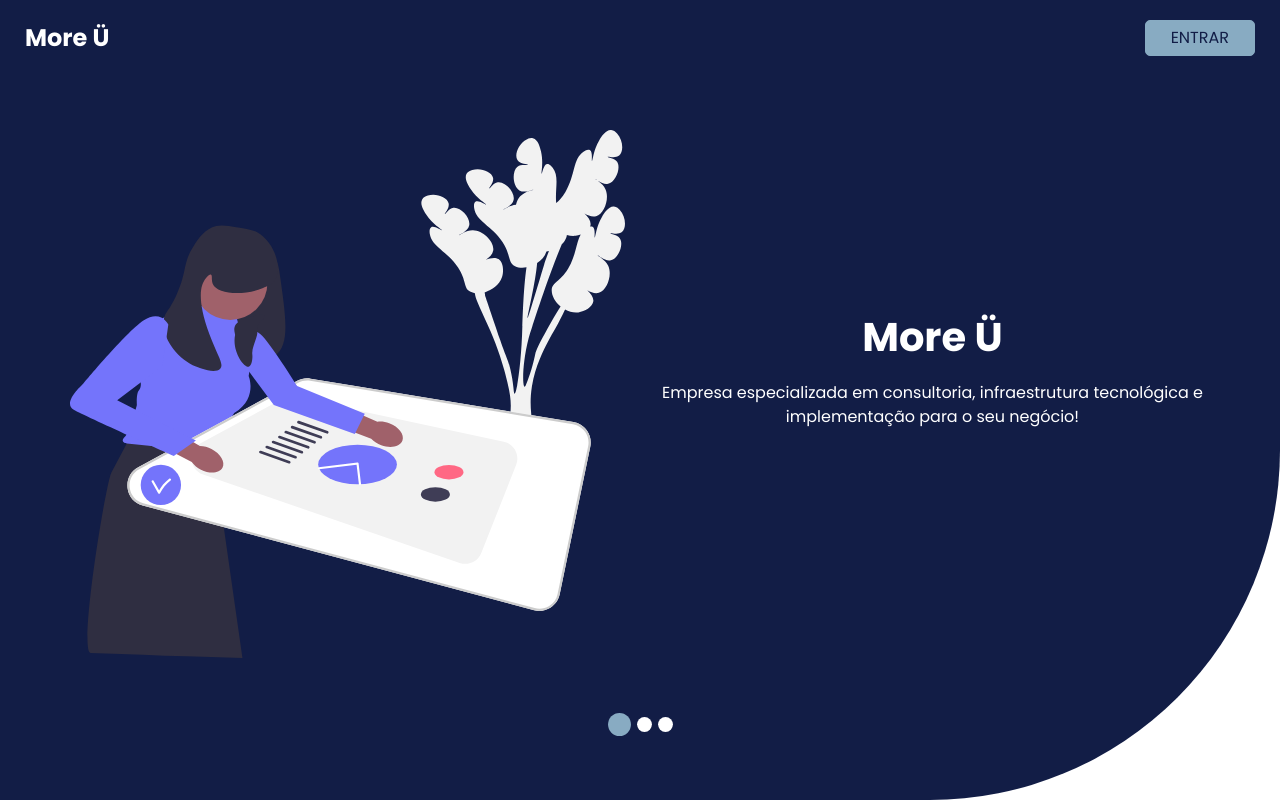
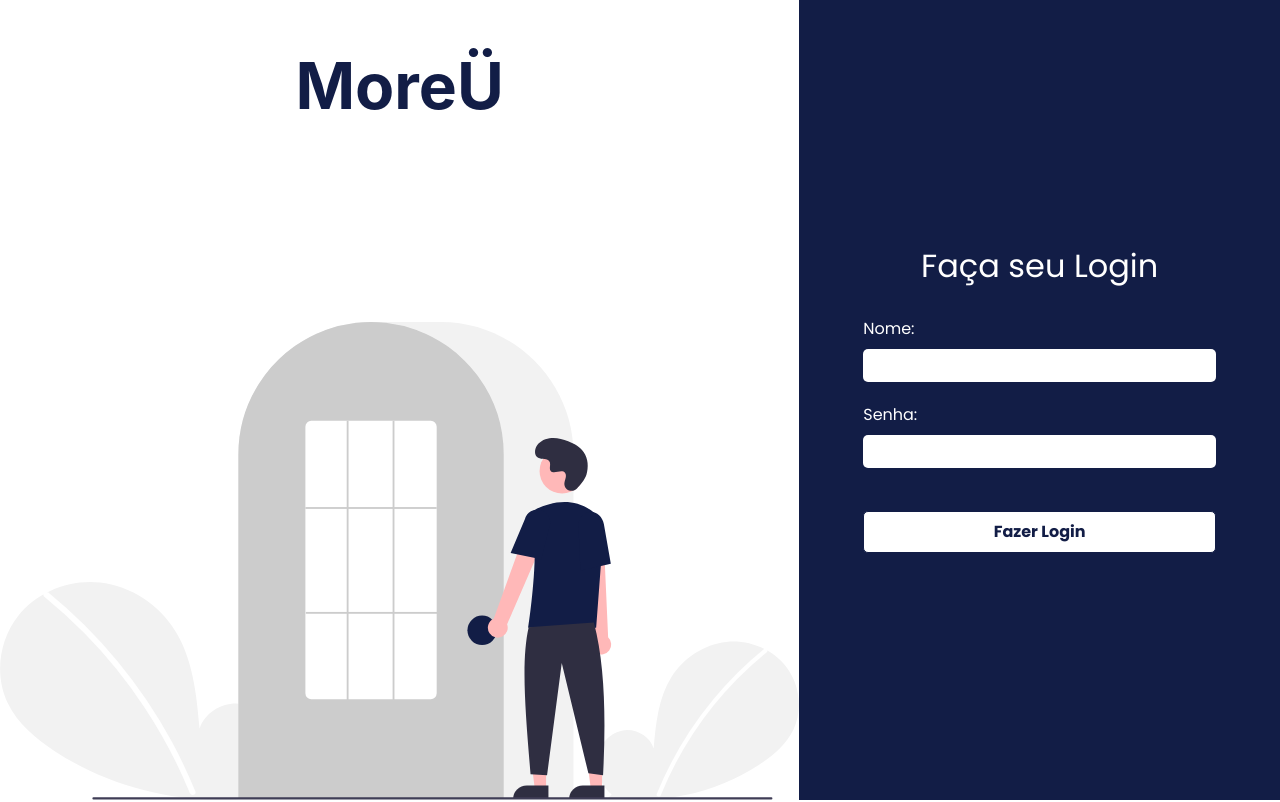
Before and after one commit to PauloHenriqueOliveiradeAlmeida/MoreU-frontend, a React (Vite) app: page /login in a window 1280 px wide. Shown: the top 802 px of the page. Built offline with nearby package versions, Linux system fonts and the light colour scheme; no server answers.

Commit message:
:lipstick:feat: estilização da tela de login

```diff
--- a/package.json
+++ b/package.json
@@ -14,7 +14,8 @@
     "@fortawesome/free-solid-svg-icons": "^6.4.2",
     "@fortawesome/react-fontawesome": "^0.2.0",
     "react": "^18.2.0",
-    "react-dom": "^18.2.0"
+    "react-dom": "^18.2.0",
+    "react-router-dom": "^6.15.0"
   },
   "devDependencies": {
     "@types/react": "^18.2.15",
--- /dev/null
+++ b/src/Login.tsx
@@ -0,0 +1,30 @@
+import "./assets/styles/forms.scss";
+
+function Login() {
+    return (
+        <div className="background">
+            <form>
+                <h2>Faça seu Login</h2>
+                <div>
+                    <label htmlFor="">Nome:</label>
+                    <input type="text" />
+                </div>
+
+
+                <div>
+                    <label htmlFor="">Senha:</label>
+                    <input type="text" />
+                </div>
+
+                <button type="submit"><span>Fazer Login</span></button>
+            </form>
+
+            <div className="details">
+                <h1>MoreÜ</h1>
+                <img src="login.svg" alt="Imagem de Login" />
+            </div>
+        </div>
+    );
+}
+
+export default Login;
--- /dev/null
+++ b/src/assets/styles/forms.scss
@@ -0,0 +1,134 @@
+@use "globals.scss";
+.background {
+    background-color: globals.$white;
+    height: 100vh;
+    display: flex;
+    flex-direction: column;
+    justify-content: center;
+    align-items: center;
+
+    h1 {
+        margin-top: 3rem;
+        font-size: 3rem;
+        color: globals.$primary1;
+    }
+
+
+}
+
+.details {
+    display: flex;
+    flex-direction: column;
+
+    img {
+        object-fit: contain;
+        display: none;
+    }
+}
+
+form {
+    background-color: globals.$primary1;
+    color: globals.$white;
+    font-family: globals.$main-font;
+    width: 90%;
+    margin: 0 auto;
+    padding: 10%;
+    display: flex;
+    flex-direction: column;
+    justify-content: center;
+    align-items: center;
+    border-radius: globals.$border-radius;
+
+    h2 {
+        font-size: 2rem;
+        margin-bottom: 2rem;
+    }
+
+    div {
+        width: 100%;
+        display: flex;
+        flex-direction: column;
+        margin-bottom: 1.3rem;
+
+        input {
+            font-size: 0.7rem;
+            padding: 0.5rem;
+            border-radius: calc(globals.$border-radius - 5px);
+            border: none;
+            outline: none;
+        }
+    }
+
+    button {
+        position: relative;
+        margin-top: calc(2.7rem - 1.3rem);
+        width: 100%;
+        background-color: globals.$white;
+        border: 1.5px solid globals.$primary1;
+        color: globals.$primary1;
+        padding: 0.5rem;
+        font-weight: bold;
+        border-radius: calc(globals.$border-radius - 5px);
+        overflow: hidden;
+        transition: border-color .4s ease-in-out;
+
+        span {
+            position: relative;
+            z-index: 1;
+        }
+
+        &::after {
+            content: '';
+            position: absolute;
+            top: 50%;
+            left: 50%;
+            width: 10px;
+            height: 10px;
+            border-radius: 100px;
+            transition: transform .4s ease-in;
+        }
+
+        &:hover {
+            color: globals.$white;
+            border-color: globals.$white;
+        }
+        &:hover::after {
+            transform: scale(100);
+            background-color: globals.$primary1;
+            box-shadow: 0px 0px 0px 36px globals.$primary2;
+        }
+    }
+}
+
+
+@media (width >= 768px) {
+    .background {
+        flex-direction: row-reverse;
+        justify-content: space-between;
+
+    }
+
+    .details {
+        height: 100%;
+        justify-content: space-between;
+        align-items: center;
+
+        img {
+            display: block;
+            width: 100%;
+        }
+
+        h1 {
+            font-size: 4rem;
+            font-weight: 700;
+        }
+    }
+
+    form {
+        height: 100%;
+        border-radius: 0px;
+        width: 40%;
+        margin: 0px;
+        padding: 4rem;
+    }
+}
--- /dev/null
+++ b/src/assets/styles/globals.scss
@@ -0,0 +1,11 @@
+@import url("https://fonts.googleapis.com/css2?family=Poppins:wght@400;600;700&display=swap");
+
+$white: #ffffff;
+$black: #000000;
+$primary1: #121d46;
+$primary2: #88abc2;
+$textCol: #1f1f1f;
+
+$border-radius: 10px;
+
+$main-font: "Poppins", sans-serif;
--- a/src/assets/styles/index.scss
+++ b/src/assets/styles/index.scss
@@ -1,15 +1,4 @@
-$white: #ffffff;
-$black: #000000;
-$primary1: #121d46;
-$primary2: #88abc2;
-$textCol: #1f1f1f;
-
-// import fonts
-@import url("https://fonts.googleapis.com/css2?family=Poppins:wght@400;600;700&display=swap");
-
-@mixin main-font {
-  font-family: "Poppins", sans-serif;
-}
+@use "globals.scss";
 
 @mixin hero_btn($col1, $col2, $pad1, $pad2, $bRadius) {
   display: inline-block;
@@ -26,9 +15,21 @@ $textCol: #1f1f1f;
   }
 }
 
+
+@mixin main-font {
+  font-family: globals.$main-font;
+}
+
+
 @mixin upperBold {
   text-transform: uppercase;
   font-weight: bold;
+}
+
+* {
+  margin: 0px;
+  padding: 0px;
+  box-sizing: border-box;
 }
 
 body {
@@ -76,7 +77,7 @@ body {
     font-weight: bold;
 
     span {
-      color: $primary1;
+      color: globals.$primary1;
     }
   }
 
@@ -109,7 +110,7 @@ a:focus {
   min-height: 100vh;
   display: flex;
   flex-direction: column;
-  background-color: $primary1;
+  background-color: globals.$primary1;
   border-radius: 0 0 350px 0;
 }
 
@@ -132,7 +133,7 @@ a:focus {
 .navbar-brand {
   span {
     font-weight: bold;
-    color: $white;
+    color: globals.$white;
     font-size: 24px;
   }
 }
@@ -146,7 +147,7 @@ a:focus {
     .nav-item {
       .nav-link {
         padding: 5px 25px;
-        color: $white;
+        color: globals.$white;
         text-align: center;
         text-transform: uppercase;
         border-radius: 5px;
@@ -156,8 +157,8 @@ a:focus {
       &:hover,
       &.active {
         .nav-link {
-          color: $black;
-          background-color: $white;
+          color: globals.$black;
+          background-color: globals.$white;
         }
       }
     }
@@ -178,7 +179,7 @@ a:focus {
     display: block;
     width: 35px;
     height: 4px;
-    background-color: $white;
+    background-color: globals.$white;
     margin: 7px 0;
     transition: all 0.3s;
     position: relative;
@@ -192,7 +193,7 @@ a:focus {
       left: 0;
       height: 100%;
       width: 100%;
-      background-color: $white;
+      background-color: globals.$white;
       top: -10px;
       border-radius: 5px;
       transition: all 0.3s;
@@ -248,7 +249,7 @@ a:focus {
   align-items: center;
 
   a {
-    color: $black;
+    color: globals.$black;
     text-transform: uppercase;
 
     span {
@@ -256,12 +257,12 @@ a:focus {
     }
 
     &:hover {
-      color: $primary2;
+      color: globals.$primary2;
     }
   }
 
   .quote_btn {
-    @include hero_btn($primary2, $primary1, 5px, 25px, 5px);
+    @include hero_btn(globals.$primary2, globals.$primary1, 5px, 25px, 5px);
   }
 }
 
@@ -285,7 +286,7 @@ a:focus {
 
   .detail-box {
     text-align: center;
-    color: $white;
+    color: globals.$white;
 
     h1 {
       font-weight: bold;
@@ -307,8 +308,8 @@ a:focus {
       }
 
       .btn1 {
-        @include hero_btn(darken($color: $primary1, $amount: 10),
-          $white,
+        @include hero_btn(darken($color: globals.$primary1, $amount: 10),
+          globals.$white,
           12px,
           15px,
           5px);
@@ -330,7 +331,7 @@ a:focus {
     margin-top: 45px;
 
     li {
-      background-color: $white;
+      background-color: globals.$white;
       width: 15px;
       height: 15px;
       border-radius: 100%;
@@ -339,7 +340,7 @@ a:focus {
       &.active {
         width: 23px;
         height: 23px;
-        background-color: $primary2;
+        background-color: globals.$primary2;
       }
     }
   }
@@ -358,8 +359,8 @@ a:focus {
 
   .box {
     margin-top: 25px;
-    // background: darken($color: $primary1, $amount: 10);
-    // color: $white;
+    // background: darken($color: globals.$primary1, $amount: 10);
+    // color: globals.$white;
     padding: 15px;
     border-radius: 10px;
     box-shadow: 0 0 5px 0 rgba($color: #000000, $alpha: 0.25);
@@ -374,7 +375,7 @@ a:focus {
       position: absolute;
       right: -137.5px;
       bottom: -137.5px;
-      background-color: lighten($color: $primary1, $amount: 52);
+      background-color: lighten($color: globals.$primary1, $amount: 52);
       z-index: -1;
       border-radius: 100%;
       transition: all 0.3s;
@@ -410,10 +411,10 @@ a:focus {
     &:hover {
       &::before {
         transform: scale(5);
-        background-color: $primary1;
+        background-color: globals.$primary1;
       }
 
-      color: $white;
+      color: globals.$white;
 
       img {
         filter: invert(1);
@@ -427,7 +428,7 @@ a:focus {
     margin-top: 45px;
 
     a {
-      @include hero_btn($primary1, $white, 10px, 45px, 5px);
+      @include hero_btn(globals.$primary1, globals.$white, 10px, 45px, 5px);
     }
   }
 }
@@ -436,8 +437,8 @@ a:focus {
 
 // about section
 .about_section {
-  background-color: $primary1;
-  color: $white;
+  background-color: globals.$primary1;
+  color: globals.$white;
   border-radius: 250px 0 250px 0;
 
   .row {
@@ -458,7 +459,7 @@ a:focus {
     }
 
     a {
-      @include hero_btn($primary2, $white, 10px, 45px, 5px);
+      @include hero_btn(globals.$primary2, globals.$white, 10px, 45px, 5px);
       margin-top: 15px;
     }
   }
@@ -481,7 +482,7 @@ a:focus {
 
   .box {
     margin-top: 45px;
-    background-color: $white;
+    background-color: globals.$white;
     box-shadow: 0 0 10px 0 rgba($color: #000000, $alpha: 0.15);
     text-align: center;
 
@@ -505,7 +506,7 @@ a:focus {
       }
 
       a {
-        color: $primary1;
+        color: globals.$primary1;
       }
     }
   }
@@ -546,7 +547,7 @@ a:focus {
 
         h6 {
           margin-bottom: 0;
-          color: $primary1;
+          color: globals.$primary1;
           font-weight: normal;
           font-size: 15px;
           text-transform: uppercase;
@@ -563,9 +564,9 @@ a:focus {
     }
 
     .detail-box {
-      background-color: $white;
-      background-color: $primary1;
-      color: $white;
+      background-color: globals.$white;
+      background-color: globals.$primary1;
+      color: globals.$white;
       border-radius: 15px;
       padding: 85px 45px 15px 45px;
     }
@@ -578,7 +579,7 @@ a:focus {
     align-items: center;
 
     li {
-      background-color: $primary1;
+      background-color: globals.$primary1;
       width: 10px;
       height: 10px;
       border-radius: 100%;
@@ -587,7 +588,7 @@ a:focus {
       &.active {
         width: 20px;
         height: 20px;
-        background-color: $primary2;
+        background-color: globals.$primary2;
       }
     }
   }
@@ -611,7 +612,7 @@ a:focus {
     padding-left: 15px;
     background-color: transparent;
     outline: none;
-    color: $black;
+    color: globals.$black;
     border: 1px solid #a5a5a5;
 
     &::placeholder {
@@ -625,7 +626,7 @@ a:focus {
 
   button {
     @include main-font();
-    @include hero_btn($primary1, $white, 10px, 65px, 3px);
+    @include hero_btn(globals.$primary1, globals.$white, 10px, 65px, 3px);
     color: #fff;
     margin-top: 10px;
   }
@@ -649,8 +650,8 @@ a:focus {
 // end contact section
 
 .footer_container {
-  background-color: $primary1;
-  color: $white;
+  background-color: globals.$primary1;
+  color: globals.$white;
   border-radius: 350px 0 0 0;
   padding-top: 145px;
 }
@@ -669,14 +670,14 @@ a:focus {
 
       a {
         margin: 5px 0;
-        color: $white;
+        color: globals.$white;
 
         i {
           margin-right: 5px;
         }
 
         &:hover {
-          color: $primary2;
+          color: globals.$primary2;
         }
       }
     }
@@ -690,13 +691,13 @@ a:focus {
       display: flex;
       justify-content: center;
       align-items: center;
-      color: $white;
+      color: globals.$white;
       border-radius: 100%;
       margin-right: 10px;
       font-size: 24px;
 
       &:hover {
-        color: $primary2;
+        color: globals.$primary2;
       }
     }
   }
@@ -710,10 +711,10 @@ a:focus {
       display: flex;
       align-items: center;
       margin-bottom: 15px;
-      color: $white;
+      color: globals.$white;
 
       &:hover {
-        color: $primary2;
+        color: globals.$primary2;
       }
     }
   }
@@ -721,22 +722,22 @@ a:focus {
   form {
     input {
       border: none;
-      border-bottom: 1px solid $white;
+      border-bottom: 1px solid globals.$white;
       background-color: transparent;
       width: 100%;
       height: 45px;
-      color: $white;
+      color: globals.$white;
       outline: none;
 
       &::placeholder {
-        color: $white;
+        color: globals.$white;
       }
     }
 
     button {
       width: 100%;
       text-align: center;
-      @include hero_btn($primary2, $white, 10px, 55px, 0);
+      @include hero_btn(globals.$primary2, globals.$white, 10px, 55px, 0);
       margin-top: 15px;
     }
   }
--- a/src/main.tsx
+++ b/src/main.tsx
@@ -1,10 +1,11 @@
 import React from 'react'
 import ReactDOM from 'react-dom/client'
-import App from './App.tsx'
 import "./assets/styles/index.scss";
+import { RouterProvider } from 'react-router-dom';
+import router from './routes.tsx';
 
 ReactDOM.createRoot(document.getElementById('root')!).render(
   <React.StrictMode>
-    <App />
+    <RouterProvider router={router} />
   </React.StrictMode>,
 )
--- /dev/null
+++ b/src/routes.tsx
@@ -0,0 +1,34 @@
+import { createBrowserRouter } from "react-router-dom";
+import App from "./App";
+import Login from "./Login";
+
+const router = createBrowserRouter([
+    {
+        path: "/",
+        element: <App/>
+    },
+    {
+        path: "/login",
+        element: <Login/>
+    },
+    {
+        path: "/cadastro",
+        element: <></>
+    },
+    {
+        path: "/dashboard",
+        element: <></>,
+        children: [
+            {
+                path: "registrar",
+                element: <></>
+            },
+            {
+                path: "gerar-relatorio",
+                element: <></>
+            }
+        ]
+    }
+]);
+
+export default router;
```
Also changed, not shown: public/login.svg (added), src/assets/styles/App.scss (deleted), 1 other file (tests, documents, lock files or other folders).
